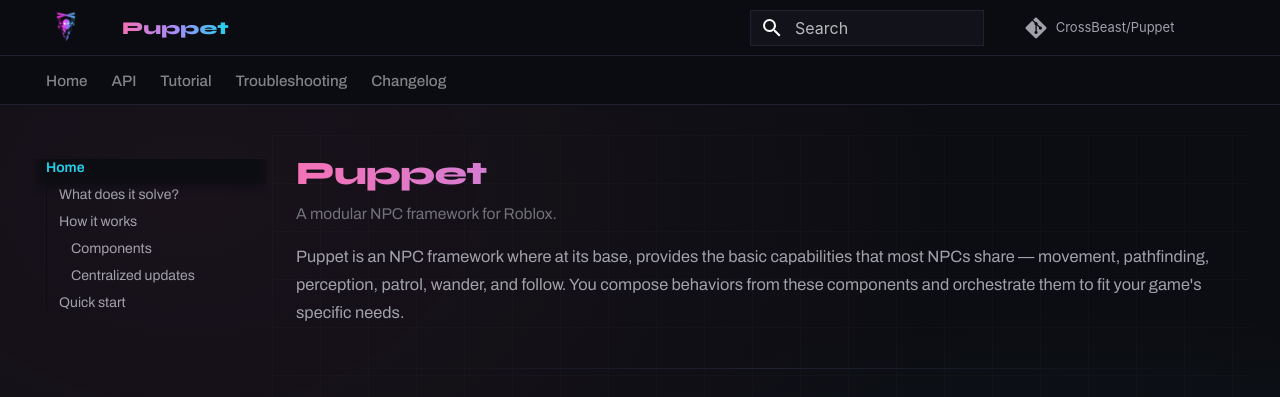
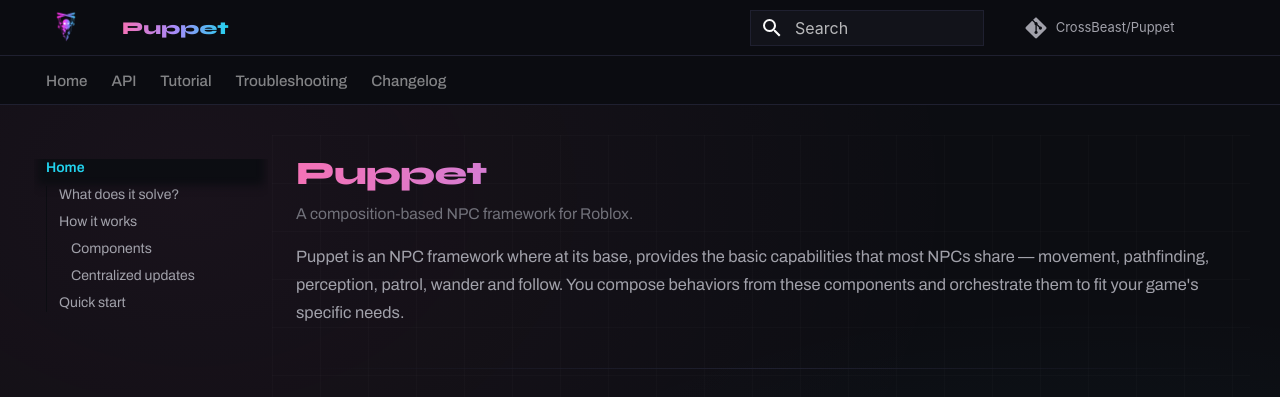
Before and after one commit to CrossBeast/Puppet, an MkDocs documentation site: the page built from docs/index.md, in a window 1280 px wide and 900 px high. Shown: the top 397 px of the window. Built offline with MkDocs 1.6.1 and Material for MkDocs 9.7.7, drawn with Linux system fonts in a browser that asks for light colours; comment, search, counter and statistics services are not loaded; some of the changed text lies outside the part shown.

Commit message:
Updated docs — composition-based description, ServerStorage path

```diff
--- a/docs/index.md
+++ b/docs/index.md
@@ -1,8 +1,8 @@
 # Puppet
 
-A modular NPC framework for Roblox.
+A composition-based NPC framework for Roblox.
 
-Puppet is an NPC framework where at its base, provides the basic capabilities that most NPCs share — movement, pathfinding, perception, patrol, wander, and follow. You compose behaviors from these components and orchestrate them to fit your game's specific needs.
+Puppet is an NPC framework where at its base, provides the basic capabilities that most NPCs share — movement, pathfinding, perception, patrol, wander and follow. You compose behaviors from these components and orchestrate them to fit your game's specific needs.
 
 ---
 
@@ -35,7 +35,7 @@
 | **Follow** | <span class="type-badge type-action">ACTION</span> | Tails a target model |
 | **Idle** | <span class="type-badge type-action">ACTION</span> | Does nothing (placeholder action) |
 
-Components can declare dependencies and automatically inject them. Patrol, Wander, and Follow all require Movement — they use it to move the NPC. Components communicate through [Signals](https://sleitnick.github.io/RbxUtil/api/Signal/) — your code listens and decides what to do.
+Components can declare dependencies and automatically inject them. Patrol, Wander and Follow all require Movement — they use it to move the NPC. Components communicate through [Signals](https://sleitnick.github.io/RbxUtil/api/Signal/) — your code listens and decides what to do.
 
 ### Centralized updates
 
--- a/mkdocs.yml
+++ b/mkdocs.yml
@@ -1,5 +1,5 @@
 site_name: Puppet
-site_description: A modular NPC framework for Roblox.
+site_description: A composition-based NPC framework for Roblox.
 site_url: ""
 repo_url: https://github.com/CrossBeast/Puppet
 repo_name: CrossBeast/Puppet
```
Also changed, not shown: README.md (+2 -2 lines), docs/api.md (+5 -5 lines), docs/troubleshooting.md (+1 -1 lines), docs/tutorial.md (+10 -10 lines).
